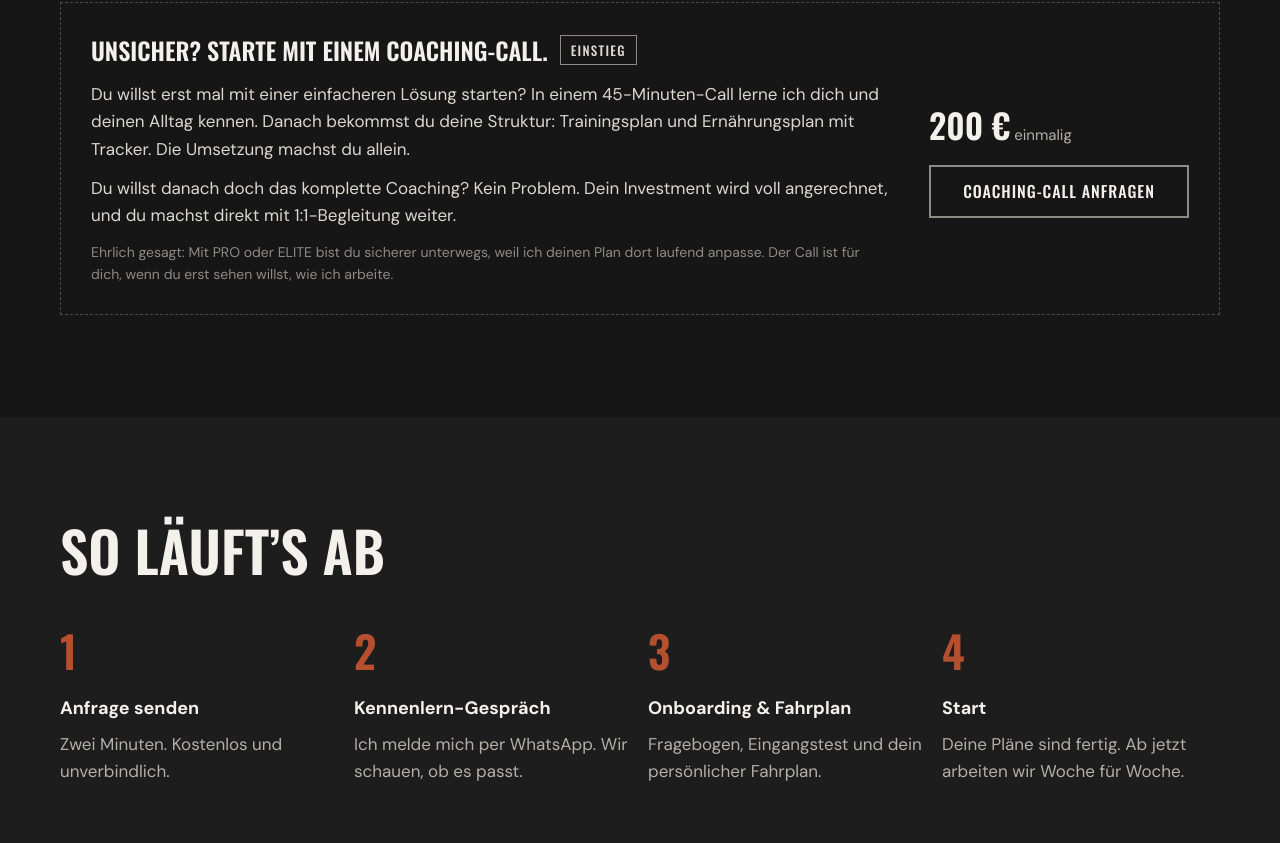
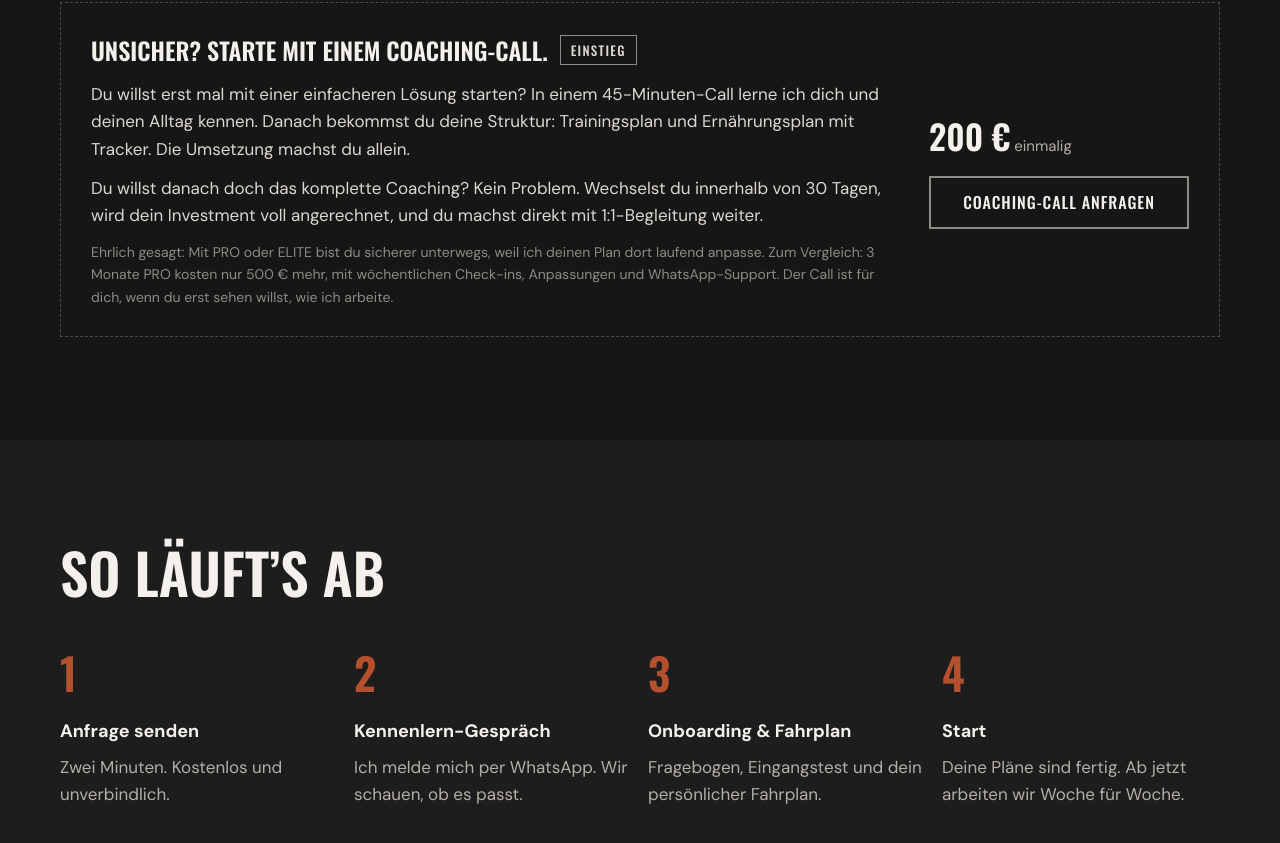
Before and after one commit to dominique-collab/fighting-shape-website, a plain HTML site: page index.html in a window 1280 px wide. Shown: the part 10012-10855 px from the top of the page. Drawn offline with Linux system fonts and the light colour scheme.

Commit message:
Coaching-Call: Anrechnung nur innerhalb von 30 Tagen, Preisvergleich zu PRO
Co-Authored-By: Claude Opus 5.5 <noreply@anthropic.com>
Claude-Session: https://claude.ai/code/session_01HwhiYZnF2Bmdezsp4uZYrL

```diff
--- a/index.html
+++ b/index.html
@@ -336,8 +336,8 @@ summary::marker{color:#D9734F}
 <div style="border: 1px solid #8F8A83; color: #DCD7CF; font-family: 'Oswald', sans-serif; font-size: 13px; letter-spacing: 0.1em; padding: 4px 10px">EINSTIEG</div>
 </div>
 <p style="margin: 0; color: #DCD7CF">Du willst erst mal mit einer einfacheren Lösung starten? In einem 45-Minuten-Call lerne ich dich und deinen Alltag kennen. Danach bekommst du deine Struktur: Trainingsplan und Ernährungsplan mit Tracker. Die Umsetzung machst du allein.</p>
-<p style="margin: 0; color: #DCD7CF">Du willst danach doch das komplette Coaching? Kein Problem. Dein Investment wird voll angerechnet, und du machst direkt mit 1:1-Begleitung weiter.</p>
-<p style="margin: 0; font-size: 14px; color: #8F8A83">Ehrlich gesagt: Mit PRO oder ELITE bist du sicherer unterwegs, weil ich deinen Plan dort laufend anpasse. Der Call ist für dich, wenn du erst sehen willst, wie ich arbeite.</p>
+<p style="margin: 0; color: #DCD7CF">Du willst danach doch das komplette Coaching? Kein Problem. Wechselst du innerhalb von 30 Tagen, wird dein Investment voll angerechnet, und du machst direkt mit 1:1-Begleitung weiter.</p>
+<p style="margin: 0; font-size: 14px; color: #8F8A83">Ehrlich gesagt: Mit PRO oder ELITE bist du sicherer unterwegs, weil ich deinen Plan dort laufend anpasse. Zum Vergleich: 3 Monate PRO kosten nur 500 € mehr, mit wöchentlichen Check-ins, Anpassungen und WhatsApp-Support. Der Call ist für dich, wenn du erst sehen willst, wie ich arbeite.</p>
 </div>
 <div style="flex: 0 1 260px; min-width: 0; display: flex; flex-direction: column; gap: 12px">
 <div><span style="font-family: 'Oswald', sans-serif; font-weight: 600; font-size: 34px">200 €</span><span style="font-size: 15px; color: #B4AFA7"> einmalig</span></div>
```
Also changed, not shown: agb.html (+1 -1 lines).
